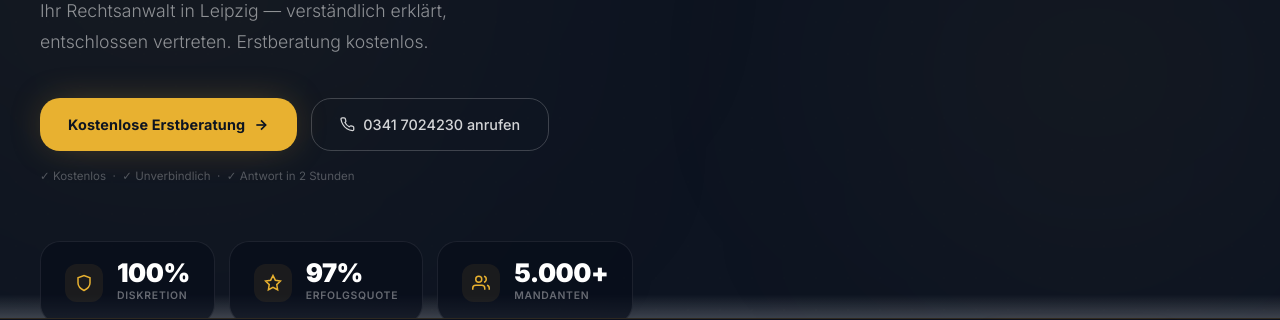
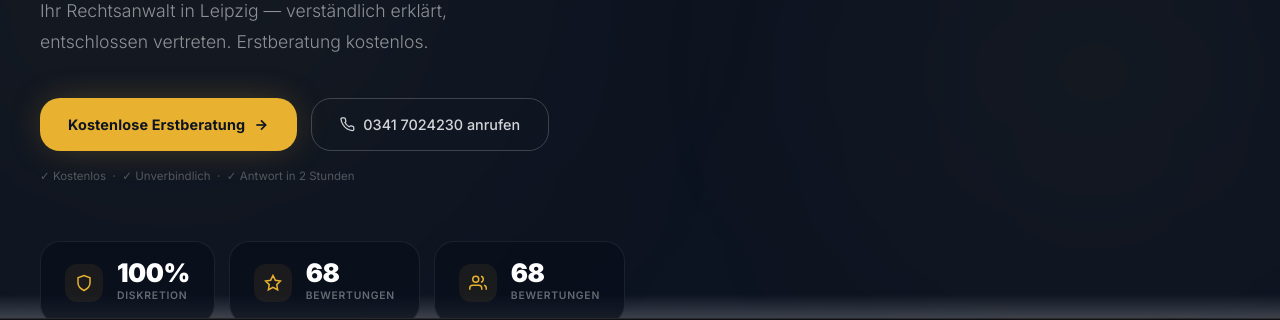
Before and after one commit to systemsforfuture/hanke-bonell-collegen-rechtsanwaelte-leipzig-leipzig, a plain HTML site: page index.html in a window 1280 px wide. Shown: the part 482-802 px from the top of the page. Drawn offline with nearby package versions, Linux system fonts and the light colour scheme.

Commit message:
fix: remove fake stats, real reviews count, fix impressum title

```diff
--- a/index.html
+++ b/index.html
@@ -445,11 +445,11 @@ footer{background:var(--navy-dark);border-top:1px solid var(--glass-dark-border)
         </div>
         <div class="stat-card glass-dark">
           <div class="stat-icon"><svg viewBox="0 0 24 24" fill="none" stroke="currentColor" stroke-width="2"><polygon points="12 2 15.09 8.26 22 9.27 17 14.14 18.18 21.02 12 17.77 5.82 21.02 7 14.14 2 9.27 8.91 8.26 12 2"/></svg></div>
-          <div><div class="stat-n" id="stat-success">97%</div><div class="stat-l">Erfolgsquote</div></div>
+          <div><div class="stat-n" id="stat-success">68</div><div class="stat-l">Bewertungen</div></div>
         </div>
         <div class="stat-card glass-dark">
           <div class="stat-icon"><svg viewBox="0 0 24 24" fill="none" stroke="currentColor" stroke-width="2"><path d="M17 21v-2a4 4 0 0 0-4-4H5a4 4 0 0 0-4 4v2"/><circle cx="9" cy="7" r="4"/><path d="M23 21v-2a4 4 0 0 0-3-3.87M16 3.13a4 4 0 0 1 0 7.75"/></svg></div>
-          <div><div class="stat-n" id="stat-clients">5.000+</div><div class="stat-l">Mandanten</div></div>
+          <div><div class="stat-n" id="stat-clients">68</div><div class="stat-l">Bewertungen</div></div>
         </div>
       </div>
     </div>
@@ -648,8 +648,8 @@ footer{background:var(--navy-dark);border-top:1px solid var(--glass-dark-border)
           <span class="process-step-badge">04</span>
         </div>
         <h3>Erfolgreicher Abschluss</h3>
-        <p>97% Erfolgsquote: Wir kämpfen bis zum bestmöglichen Ergebnis für Sie.</p>
-        <span class="process-highlight">97% Erfolgsquote</span>
+        <p>Konsequent und persönlich — wir kämpfen für Ihr bestmögliches Ergebnis.</p>
+        <span class="process-highlight">Ihr Recht durchsetzen</span>
       </div>
     </div>
     <div style="text-align:center" class="rv">
@@ -691,12 +691,12 @@ footer{background:var(--navy-dark);border-top:1px solid var(--glass-dark-border)
         <div class="about-box glass-dark" style="position:relative">
           <div class="about-box-accent"></div>
           <div style="position:relative">
-            <div class="about-main-num gold-text" id="about-years">25+</div>
-            <div class="about-main-lbl">Jahre Erfahrung</div>
+            <div class="about-main-num gold-text" id="about-years">Ihre<br>Kanzlei</div>
+            <div class="about-main-lbl">vor Ort</div>
             <div class="about-stats-grid">
               <div class="about-stat-card"><span class="about-stat-n">100%</span><span class="about-stat-l">Persönlich</span></div>
-              <div class="about-stat-card"><span class="about-stat-n" id="about-mandates">5.000+</span><span class="about-stat-l">Mandate</span></div>
-              <div class="about-stat-card"><span class="about-stat-n">97%</span><span class="about-stat-l">Erfolgsquote</span></div>
+              <div class="about-stat-card"><span class="about-stat-n" id="about-mandates">68</span><span class="about-stat-l">Bewertungen</span></div>
+              <div class="about-stat-card"><span class="about-stat-n">68</span><span class="about-stat-l">Bewertungen</span></div>
               <div class="about-stat-card"><span class="about-stat-n">4.9★</span><span class="about-stat-l">Bewertung</span></div>
             </div>
           </div>
@@ -722,7 +722,7 @@ footer{background:var(--navy-dark);border-top:1px solid var(--glass-dark-border)
         <div class="trust-point"><div class="trust-point-icon"><svg viewBox="0 0 24 24" fill="none" stroke="currentColor" stroke-width="2" width="18" height="18"><path d="M12 22s8-4 8-10V5l-8-3-8 3v7c0 6 8 10 8 10z"/></svg></div><h4>Anwaltsgeheimnis</h4><p>Absolute Vertraulichkeit in jedem Fall</p></div>
         <div class="trust-point"><div class="trust-point-icon"><svg viewBox="0 0 24 24" fill="none" stroke="currentColor" stroke-width="2" width="18" height="18"><circle cx="12" cy="12" r="10"/><polyline points="12 6 12 12 16 14"/></svg></div><h4>24h Erreichbarkeit</h4><p>Notfall-Hotline für dringende Fälle</p></div>
         <div class="trust-point"><div class="trust-point-icon"><svg viewBox="0 0 24 24" fill="none" stroke="currentColor" stroke-width="2" width="18" height="18"><polygon points="12 2 15.09 8.26 22 9.27 17 14.14 18.18 21.02 12 17.77 5.82 21.02 7 14.14 2 9.27 8.91 8.26 12 2"/></svg></div><h4>Fachanwälte</h4><p>Zertifizierte Spezialisten pro Rechtsgebiet</p></div>
-        <div class="trust-point"><div class="trust-point-icon"><svg viewBox="0 0 24 24" fill="none" stroke="currentColor" stroke-width="2" width="18" height="18"><polyline points="23 6 13.5 15.5 8.5 10.5 1 18"/><polyline points="17 6 23 6 23 12"/></svg></div><h4>97% Erfolgsquote</h4><p>Nachweislich überdurchschnittliche Ergebnisse</p></div>
+        <div class="trust-point"><div class="trust-point-icon"><svg viewBox="0 0 24 24" fill="none" stroke="currentColor" stroke-width="2" width="18" height="18"><polyline points="23 6 13.5 15.5 8.5 10.5 1 18"/><polyline points="17 6 23 6 23 12"/></svg></div><h4>Voller Einsatz</h4><p>Konsequente Durchsetzung Ihrer Rechte</p></div>
         <div class="trust-point"><div class="trust-point-icon"><svg viewBox="0 0 24 24" fill="none" stroke="currentColor" stroke-width="2" width="18" height="18"><rect x="3" y="11" width="18" height="11" rx="2" ry="2"/><path d="M7 11V7a5 5 0 0 1 10 0v4"/></svg></div><h4>DSGVO-konform</h4><p>Höchste Datenschutzstandards</p></div>
         <div class="trust-point"><div class="trust-point-icon"><svg viewBox="0 0 24 24" fill="none" stroke="currentColor" stroke-width="2" width="18" height="18"><path d="M17 21v-2a4 4 0 0 0-4-4H5a4 4 0 0 0-4 4v2"/><circle cx="9" cy="7" r="4"/><path d="M23 21v-2a4 4 0 0 0-3-3.87M16 3.13a4 4 0 0 1 0 7.75"/></svg></div><h4>Persönlich</h4><p>Fester Ansprechpartner ab Tag eins</p></div>
       </div>
@@ -783,7 +783,7 @@ footer{background:var(--navy-dark);border-top:1px solid var(--glass-dark-border)
         </div>
         <div class="faq-item">
           <button class="faq-btn"><span class="faq-btn-text">Wie ist die Erfolgsquote Ihrer Kanzlei?</span><svg class="faq-chev" viewBox="0 0 24 24" fill="none" stroke="currentColor" stroke-width="2"><polyline points="6 9 12 15 18 9"/></svg></button>
-          <div class="faq-answer"><p class="faq-answer-text">Wir erreichen eine Erfolgsquote von 97% — ob durch außergerichtliche Einigungen oder Gerichtsverfahren. Jeder Fall wird individuell mit einer maßgeschneiderten Strategie bearbeitet.</p></div>
+          <div class="faq-answer"><p class="faq-answer-text">Wir setzen Ihre Rechte konsequent durch — ob durch außergerichtliche Einigungen oder Gerichtsverfahren. Jeder Fall wird individuell mit einer maßgeschneiderten Strategie bearbeitet.</p></div>
         </div>
         <div class="faq-item">
           <button class="faq-btn"><span class="faq-btn-text">Wie funktioniert das Mandanten-Portal?</span><svg class="faq-chev" viewBox="0 0 24 24" fill="none" stroke="currentColor" stroke-width="2"><polyline points="6 9 12 15 18 9"/></svg></button>
@@ -879,8 +879,8 @@ footer{background:var(--navy-dark);border-top:1px solid var(--glass-dark-border)
     <div class="foot-bottom">
       <p class="foot-copy">&copy; 2026 HANKE BONELL & Collegen Rechtsanwälte - Leipzig &middot; Alle Rechte vorbehalten</p>
       <div class="foot-legal">
-        <a href="#kontakt" title="Impressum wird bei Beauftragung eingerichtet">Impressum</a>
-        <a href="#kontakt" title="Datenschutz wird bei Beauftragung eingerichtet">Datenschutzerklärung</a>
+        <a href="#kontakt" >Impressum</a>
+        <a href="#kontakt" >Datenschutzerklärung</a>
         <span style="opacity:.35;font-size:.73rem;margin-left:6px">· Demo-Website</span>
       </div>
     </div>
```
